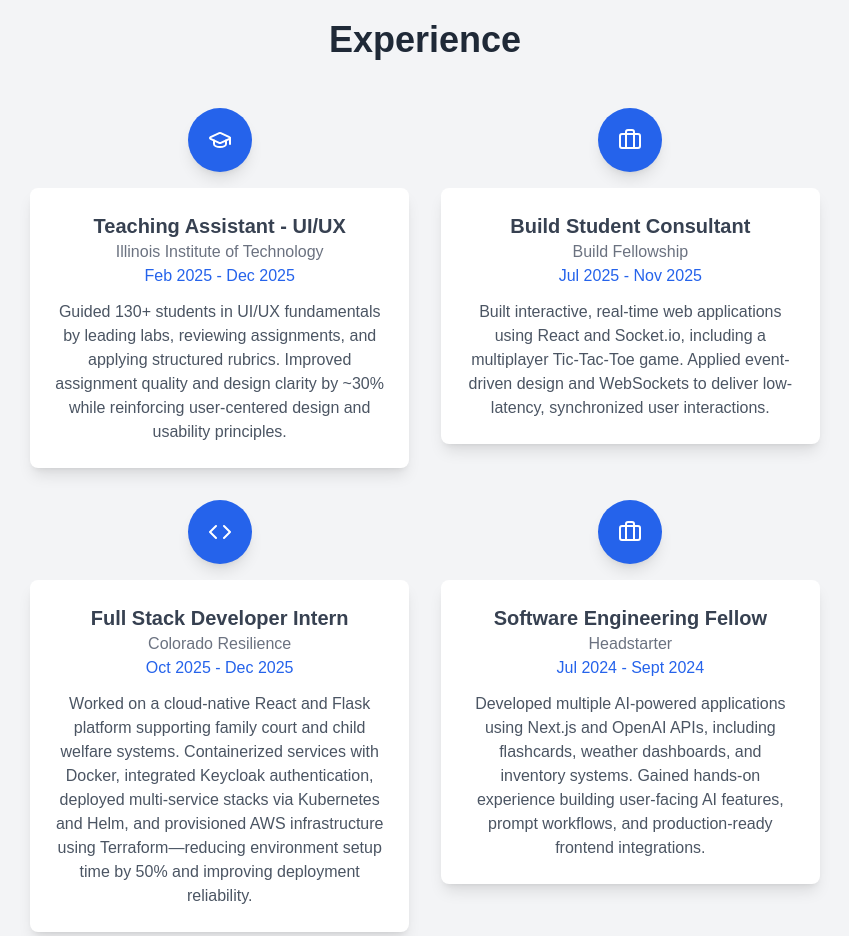
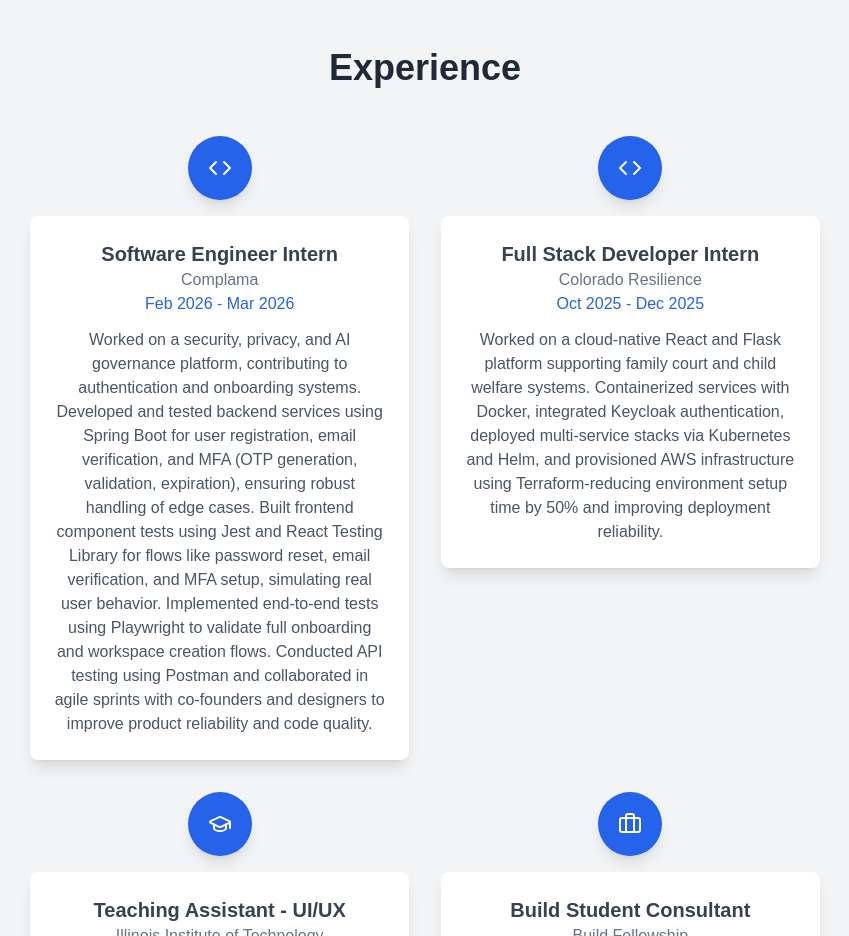
Before and after one commit to sanjay872/portfolio, a Next.js app: page / in a window 1280 px wide. Shown: the part 3280-4216 px from the top of the page, without its empty margins (215-1064 px from the left). Built offline with nearby package versions, Linux system fonts and the light colour scheme.

Commit message:
updated portfolio

```diff
--- a/app/components/About.js
+++ b/app/components/About.js
@@ -5,7 +5,7 @@ import { motion } from "framer-motion";
 
 const about = {
   name: "Sanjay Sakthivel",
-  resumeLink: "https://drive.google.com/file/d/1WXfcHOc2mA3j4c9tMYxCw0oe6AG0Pt-e/view?usp=sharing",
+  resumeLink: "https://drive.google.com/file/d/1KhDggYk-t3pXkjFJjMQg21xf67EpN2mt/view?usp=sharing",
   profileDescription: `Full-stack software engineer with a strong focus on building scalable, cloud-native systems using Java, Spring Boot, React, and AWS.
   I've delivered production features across enterprise and startup environments, automating Excel-based workflows into RESTful services,
   reducing report generation from hours to seconds across 10K+ records, and improving API and UI performance by up to 25%.
--- a/app/components/Experience.js
+++ b/app/components/Experience.js
@@ -4,6 +4,22 @@ import { motion } from "framer-motion";
 import { Briefcase, Code, GraduationCap } from "lucide-react";
 
 const experienceData = [
+    {
+    title: "Software Engineer Intern",
+    company: "Complama",
+    year: "Feb 2026 - Mar 2026",
+    description:
+      "Worked on a security, privacy, and AI governance platform, contributing to authentication and onboarding systems. Developed and tested backend services using Spring Boot for user registration, email verification, and MFA (OTP generation, validation, expiration), ensuring robust handling of edge cases. Built frontend component tests using Jest and React Testing Library for flows like password reset, email verification, and MFA setup, simulating real user behavior. Implemented end-to-end tests using Playwright to validate full onboarding and workspace creation flows. Conducted API testing using Postman and collaborated in agile sprints with co-founders and designers to improve product reliability and code quality.",
+    icon: <Code size={24} className="text-white" />,
+  },
+   {
+    title: "Full Stack Developer Intern",
+    company: "Colorado Resilience",
+    year: "Oct 2025 - Dec 2025",
+    description:
+      "Worked on a cloud-native React and Flask platform supporting family court and child welfare systems. Containerized services with Docker, integrated Keycloak authentication, deployed multi-service stacks via Kubernetes and Helm, and provisioned AWS infrastructure using Terraform-reducing environment setup time by 50% and improving deployment reliability.",
+    icon: <Code size={24} className="text-white" />,
+  },
   {
     title: "Teaching Assistant - UI/UX",
     company: "Illinois Institute of Technology",
@@ -19,14 +35,6 @@ const experienceData = [
     description:
       "Built interactive, real-time web applications using React and Socket.io, including a multiplayer Tic-Tac-Toe game. Applied event-driven design and WebSockets to deliver low-latency, synchronized user interactions.",
     icon: <Briefcase size={24} className="text-white" />,
-  },
-  {
-    title: "Full Stack Developer Intern",
-    company: "Colorado Resilience",
-    year: "Oct 2025 - Dec 2025",
-    description:
-      "Worked on a cloud-native React and Flask platform supporting family court and child welfare systems. Containerized services with Docker, integrated Keycloak authentication, deployed multi-service stacks via Kubernetes and Helm, and provisioned AWS infrastructure using Terraform—reducing environment setup time by 50% and improving deployment reliability.",
-    icon: <Code size={24} className="text-white" />,
   },
   {
     title: "Software Engineering Fellow",
--- a/app/components/Project.js
+++ b/app/components/Project.js
@@ -4,6 +4,14 @@ import { motion } from "framer-motion";
 import { ExternalLink, Github } from "lucide-react";
 
 const projects = [
+    {
+    title: "Secure Auth Service",
+    description:
+      "A production-style full-stack authentication system built using Go and React, implementing JWT-based access tokens with refresh token rotation for secure session management. Designed httpOnly cookie-based sessions with SameSite policy, IP-based rate limiting, and server-side token revocation to prevent replay and brute-force attacks, while enabling seamless session renewal through Axios interceptors.",
+    techStack: "Go | React | PostgreSQL | JWT | REST APIs | Authentication | Security | Axios",
+    gitlink: "https://github.com/sanjay872/secure-auth-service",
+    viewlink: "",
+  },
   {
     title: "QuantiLearn",
     description:
--- a/app/components/Skills.js
+++ b/app/components/Skills.js
@@ -13,6 +13,7 @@ const skills = [
       "Python",
       "JavaScript",
       "TypeScript",
+      "Go",
       "SQL",
       "Solidity",
       "HTML",
```
